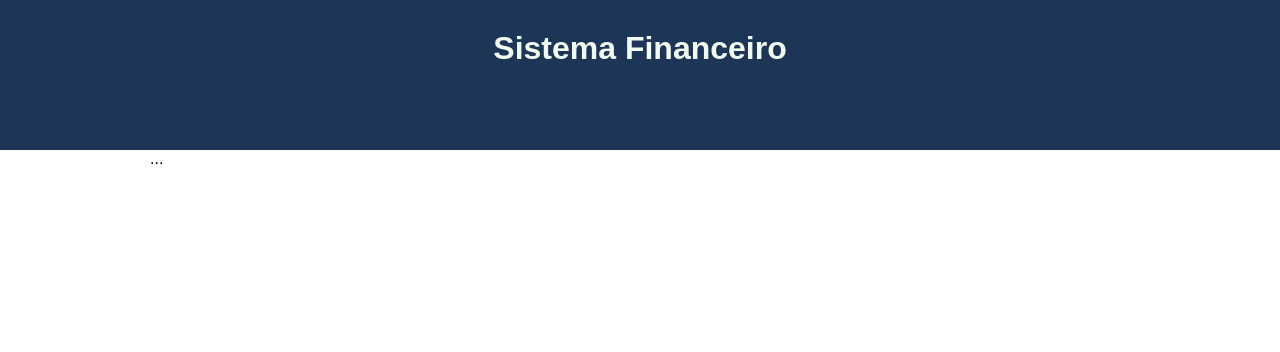
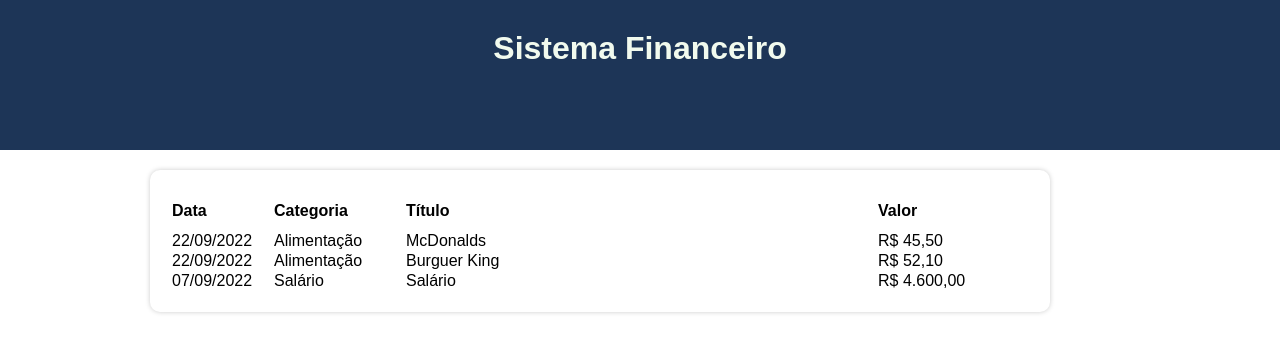
Before and after one commit to guisaoncella/react-finance, a React (Vite) app: page / in a window 1280 px wide. Shown: the top 352 px of the page. Built offline with nearby package versions, Linux system fonts and the light colour scheme.

Commit message:
:sparkles: feat: list table items

```diff
--- a/src/App.tsx
+++ b/src/App.tsx
@@ -3,6 +3,7 @@ import { Body, Container, Header, HeaderText } from "./App.styles";
 import { Item } from "./types/Item";
 import { items } from "./data/items";
 import { filterListByMonth, getCurrentMonth } from "./util/dateFilter";
+import { TableArea } from "./components/TableArea";
 
 const App = () => {
     const [list, setList] = useState(items);
@@ -19,7 +20,7 @@ const App = () => {
                 <HeaderText>Sistema Financeiro</HeaderText>
             </Header>
             <Body>
-                ...
+                <TableArea list={filteredList}/>
             </Body>
         </Container>
     );
--- /dev/null
+++ b/src/components/TableArea/index.tsx
@@ -0,0 +1,27 @@
+import { Item } from "../../types/Item";
+import { TableItem } from "../TableItem";
+import { Table, TableHeadColumn } from "./styles";
+
+type Props = {
+    list: Item[]
+}
+
+export const TableArea = ({list}: Props) => {
+    return (
+        <Table>
+            <thead>
+                <tr>
+                    <TableHeadColumn width={100}>Data</TableHeadColumn>
+                    <TableHeadColumn width={130}>Categoria</TableHeadColumn>
+                    <TableHeadColumn>Título</TableHeadColumn>
+                    <TableHeadColumn width={150}>Valor</TableHeadColumn>
+                </tr>
+            </thead>
+            <tbody>
+                {list.map((item, index) => (
+                    <TableItem key={index} item={item} />
+                ))}
+            </tbody>
+        </Table>
+    );
+}
--- /dev/null
+++ b/src/components/TableArea/styles.ts
@@ -0,0 +1,16 @@
+import styled from 'styled-components';
+
+export const Table = styled.table`
+    width: 900px;
+    background-color: #FFF;
+    padding: 20px;
+    box-shadow: 0px 0px 5px #CCC;
+    border-radius: 10px;
+    margin-top: 20px;
+`;
+
+export const TableHeadColumn = styled.th<{width?: number}>`
+    width: ${props => props.width ? `${props.width}px` : 'auto'};
+    padding: 10px 0;
+    text-align: left;
+`;
--- /dev/null
+++ b/src/components/TableItem/index.tsx
@@ -0,0 +1,20 @@
+import { categories } from "../../data/categories";
+import { Item } from "../../types/Item";
+import { TableColumn, TableLine } from "./styles";
+
+type Props = {
+    item: Item;
+}
+
+export const TableItem = ({item}: Props) => {
+    const value = (item.value/100)
+    return(
+        <TableLine>
+            <TableColumn>{item.date.toLocaleDateString('pt-BR')}</TableColumn>
+            <TableColumn>{categories[item.category].title}</TableColumn>
+            <TableColumn>{item.title}</TableColumn>
+            <TableColumn>{`R$ ${value.toLocaleString('pt-BR',{minimumFractionDigits: 2, maximumFractionDigits: 2})}`}
+            </TableColumn>
+        </TableLine>
+    );
+}
--- /dev/null
+++ b/src/components/TableItem/styles.tsx
@@ -0,0 +1,5 @@
+import styled from "styled-components";
+
+export const TableLine = styled.tr``;
+
+export const TableColumn = styled.td``;
--- a/src/data/items.ts
+++ b/src/data/items.ts
@@ -1,12 +1,12 @@
 import { Item } from "../types/Item";
 
 export const items: Item[] = [
-    {date: new Date(2022, 9, 22), category: 'food', title: 'McDonalds', value: 4550},
-    {date: new Date(2022, 9, 22), category: 'food', title: 'Burguer King', value: 5210},
-    {date: new Date(2022, 8, 25), category: 'other', title: 'Aluguel', value: 120000},
+    {date: new Date(2022, 8, 22), category: 'food', title: 'McDonalds', value: 4550},
+    {date: new Date(2022, 8, 22), category: 'food', title: 'Burguer King', value: 5210},
     {date: new Date(2022, 7, 25), category: 'other', title: 'Aluguel', value: 120000},
-    {date: new Date(2022, 7, 17), category: 'other', title: 'Celular Novo', value: 300000},
-    {date: new Date(2022, 9, 10), category: 'salary', title: 'Salário', value: 450000},
-    {date: new Date(2022, 8, 10), category: 'salary', title: 'Salário', value: 450000},
-    {date: new Date(2022, 7, 10), category: 'salary', title: 'Salário', value: 450000},
+    {date: new Date(2022, 6, 25), category: 'other', title: 'Aluguel', value: 110000},
+    {date: new Date(2022, 6, 17), category: 'other', title: 'Celular Novo', value: 300000},
+    {date: new Date(2022, 8, 7), category: 'salary', title: 'Salário', value: 460000},
+    {date: new Date(2022, 7, 7), category: 'salary', title: 'Salário', value: 450000},
+    {date: new Date(2022, 6, 7), category: 'salary', title: 'Salário', value: 440000},
 ];
--- a/src/util/dateFilter.ts
+++ b/src/util/dateFilter.ts
@@ -2,13 +2,13 @@ import { Item } from "../types/Item";
 
 export const getCurrentMonth = () => {
     let now = new Date();
-    return `${now.getFullYear()}-${now.getMonth()+1}`;
+    return `${now.getFullYear()}-${now.getMonth()}`;
 }
 
 export const filterListByMonth = (list: Item[], date: string): Item[] => {
     let newList: Item[] = [];
     let [year, month] = date.split('-');
-
+    console.log(list)
     for(let i in list) {
         if(
             list[i].date.getFullYear() === parseInt(year) &&
```
